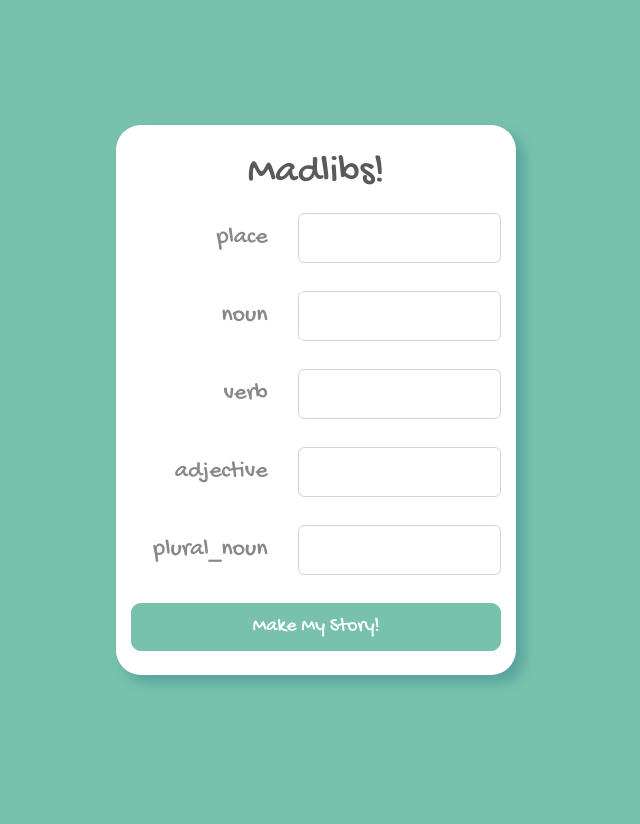
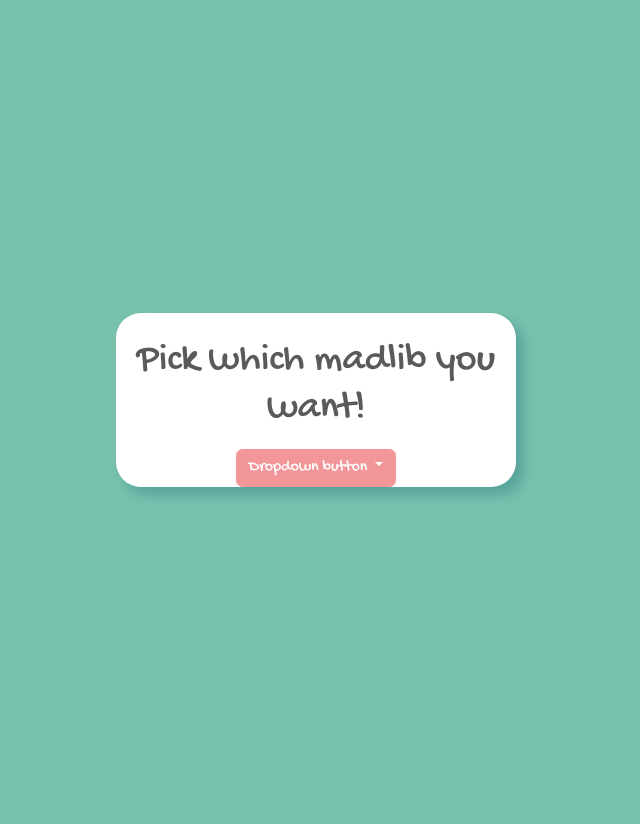
Before and after one commit to iyang0/flask-madlibs, a Flask app: page / in a window 1280 px wide. Shown: the whole page, without its empty margins (324-964 px from the left). Run offline with Flask 2, Linux system fonts and the light colour scheme; some libraries are stand-ins or nearby versions.

Commit message:
we're brilliant

```diff
--- a/app.py
+++ b/app.py
@@ -1,7 +1,8 @@
 from flask import Flask, render_template, request
 from flask_debugtoolbar import DebugToolbarExtension
 
-from stories import silly_story
+from stories import STORIES
+
 
 app = Flask(__name__)
 app.config['SECRET_KEY'] = "secret"
@@ -10,20 +11,25 @@ debug = DebugToolbarExtension(app)
 
 @app.route('/')
 def root():
-    """Prompts user for input text"""
-    story_prompts = silly_story.prompts
+    """base path, asks user for what story they want."""
+    return render_template("story_picker.html")
+
+@app.route('/<story>')
+def prompt(story):
+    """Prompts user for input text of prompts"""
+    story_prompts = STORIES[story].prompts
 
     return render_template(
         "questions.html",
+        madlib=story,
         prompts=story_prompts)
 
-@app.route('/results')
-def story():
+@app.route('/<story>/results')
+def story(story):
     """Generates a story from the input and places it in the DOM"""
 
     story_answers = request.args
-
-    story_template = silly_story.generate(story_answers)
+    story_template = STORIES[story].generate(story_answers)
 
     return render_template(
         "story.html",
--- a/static/madlibs.css
+++ b/static/madlibs.css
@@ -23,7 +23,3 @@ main {
     background-color: white;
     box-shadow: 8px 8px 13px #58A29D;
 }
-
-.form-group * {
-    margin-bottom: .25em;
-}
--- a/stories.py
+++ b/stories.py
@@ -50,3 +50,5 @@ excited_story = Story(
     ["noun", "verb"],
     """OMG!! OMG!! I love to {verb} a {noun}!"""
 )
+
+STORIES = {"silly": silly_story,"excited": excited_story}
--- a/templates/base.html
+++ b/templates/base.html
@@ -21,4 +21,7 @@
       </main>
     </div>
   </div>
+  <script src="https://code.jquery.com/jquery-3.3.1.slim.min.js"></script>
+  <script src="https://cdnjs.cloudflare.com/ajax/libs/popper.js/1.14.7/umd/popper.min.js"></script>
+  <script src="https://stackpath.bootstrapcdn.com/bootstrap/4.3.1/js/bootstrap.min.js" ></script>
 </html>
--- a/templates/questions.html
+++ b/templates/questions.html
@@ -6,7 +6,7 @@
 
   <h1 class="pt-4 mb-3 text-center">Madlibs!</h1>
 
-  <form action="results" class="pb-4">
+  <form action="{{madlib}}/results" class="pb-4">
 
   <!-- an example of one field -- you should make these autogenerated! -->
   <!-- Added the {{ prompt }} variable and looped through with Jinja to make the form dynamic -->
--- /dev/null
+++ b/templates/story_picker.html
@@ -0,0 +1,18 @@
+{% extends 'base.html' %}
+
+{% block title %} Which Madlib do you want? {% endblock %}
+
+{% block content %}
+
+  <h1 class="pt-4 mb-3 text-center">Pick which madlib you want!</h1>
+  <div class="dropdown text-center">
+    <button class="btn btn-secondary dropdown-toggle" type="button" id="dropdownMenuButton" data-toggle="dropdown" aria-haspopup="true" aria-expanded="false">
+      Dropdown button
+    </button>
+    <div class="dropdown-menu" aria-labelledby="dropdownMenuButton">
+      <a class="dropdown-item" href="silly">silly story</a>
+      <a class="dropdown-item" href="excited">excited story</a>
+    </div>
+</div>
+
+{% endblock %}
```
